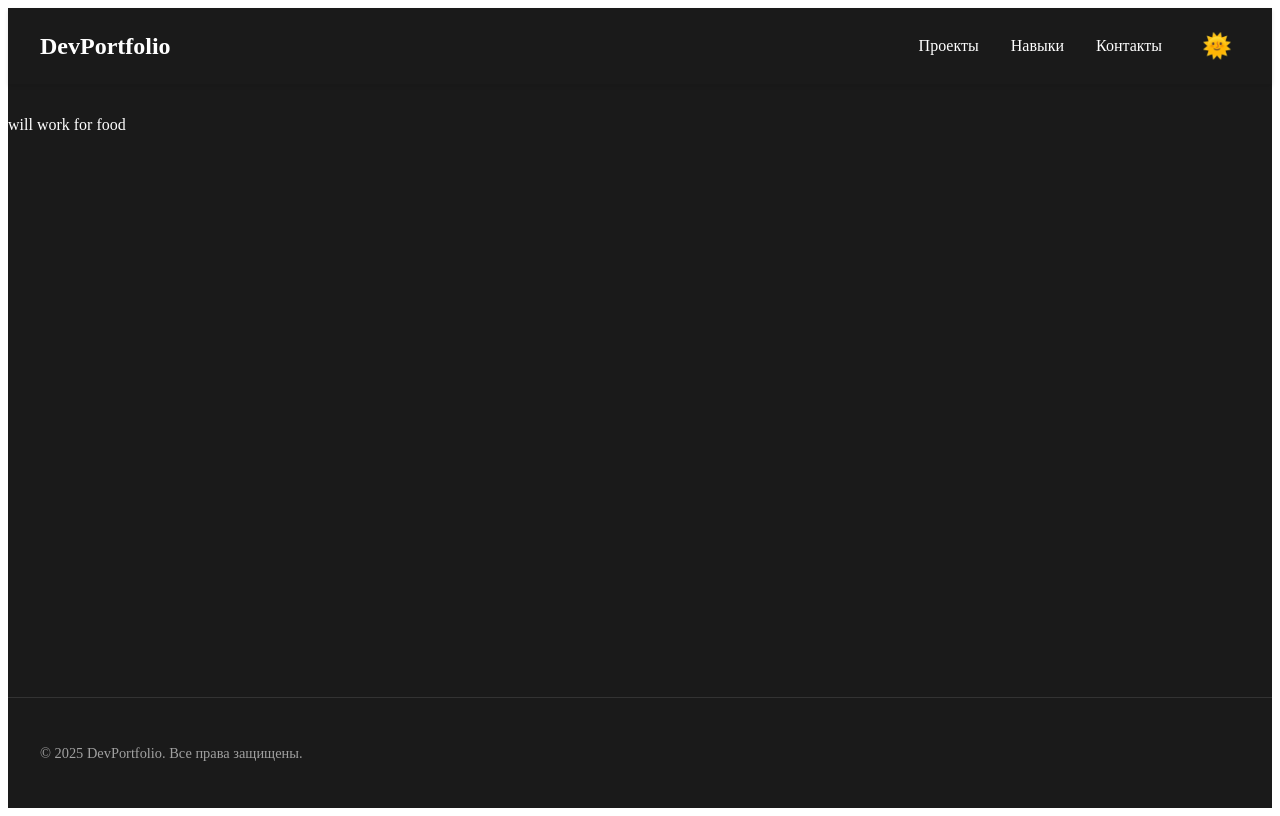
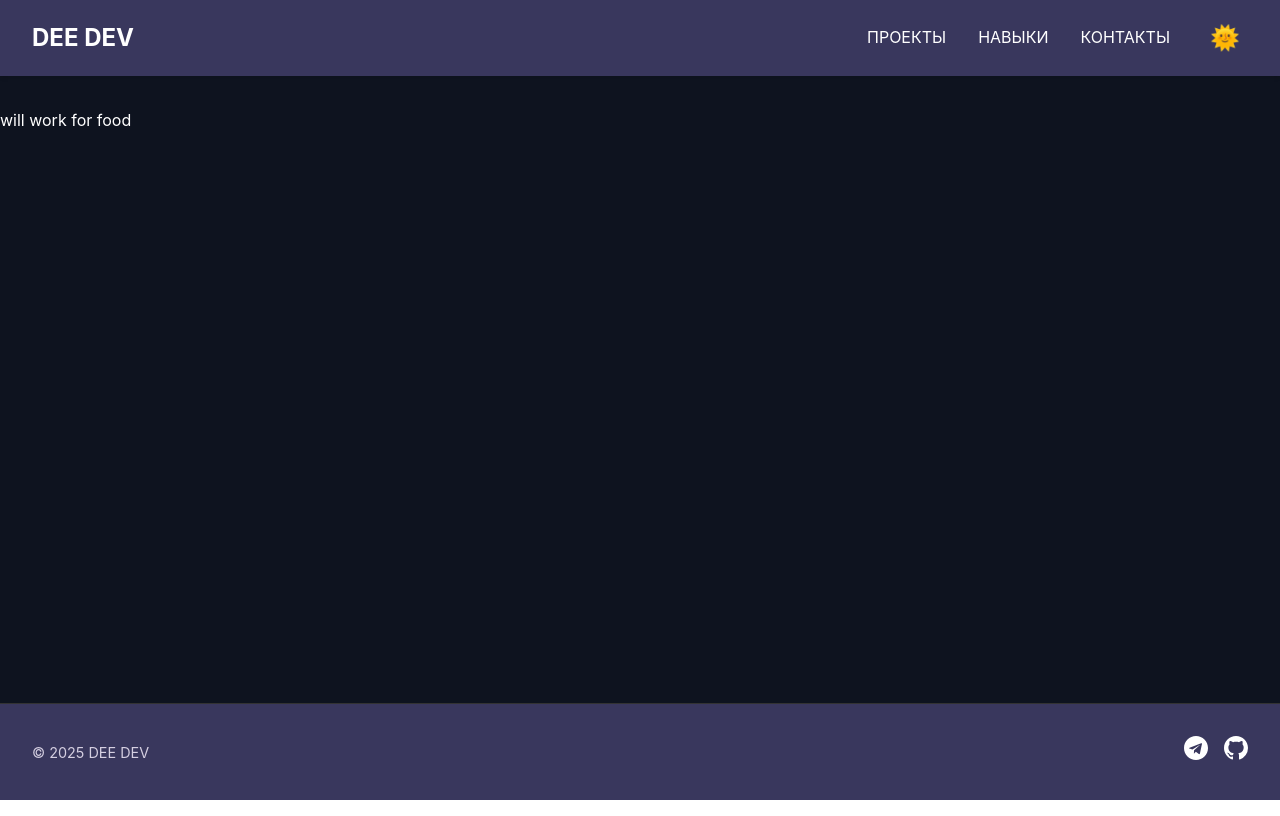
Before and after one commit to Deevoice/deedev, a Next.js app: page / in a window 1280 px wide. Built offline with nearby package versions, Linux system fonts and the light colour scheme.

Commit message:
basic changes

```diff
--- a/src/components/Footer.tsx
+++ b/src/components/Footer.tsx
@@ -14,18 +14,9 @@ const Footer: FC<FooterProps> = ({ isDarkTheme }) => {
             <div className={styles.container}>
                 <div className={styles.content}>
                     <p className={styles.copyright}>
-                        © {currentYear} DevPortfolio. Все права защищены.
+                        © {currentYear} DEE DEV
                     </p>
                     <div className={styles.socialLinks}>
-                        <Link
-                            href="https://github.com/deevoice"
-                            target="_blank"
-                            className={styles.socialLink}
-                        >
-                            <svg className={styles.icon} viewBox="0 0 24 24">
-                                <path d="M12 0C5.37 0 0 5.37 0 12c0 5.31 3.435 9.795 8.205 11.385.6.105.825-.255.825-.57 0-.285-.015-1.23-.015-2.235-3.015.555-3.795-.735-4.035-1.41-.135-.345-.72-1.41-1.23-1.695-.42-.225-1.02-.78-.015-.795.945-.015 1.62.87 1.845 1.23 1.08 1.815 2.805 1.305 3.495.99.105-.78.42-1.305.765-1.605-2.67-.3-5.46-1.335-5.46-5.925 0-1.305.465-2.385 1.23-3.225-.12-.3-.54-1.53.12-3.18 0 0 1.005-.315 3.3 1.23.96-.27 1.98-.405 3-.405s2.04.135 3 .405c2.295-1.56 3.3-1.23 3.3-1.23.66 1.65.24 2.88.12 3.18.765.84 1.23 1.92 1.23 3.225 0 4.605-2.805 5.625-5.475 5.925.435.375.81 1.095.81 2.22 0 1.605-.015 2.895-.015 3.3 0 .315.225.69.825.57A12.02 12.02 0 0024 12c0-6.63-5.37-12-12-12z" />
-                            </svg>
-                        </Link>
                         <Link
                             href="https://t.me/deevoice"
                             target="_blank"
@@ -36,6 +27,16 @@ const Footer: FC<FooterProps> = ({ isDarkTheme }) => {
                                 <path d="M12 0C5.373 0 0 5.373 0 12s5.373 12 12 12 12-5.373 12-12S18.627 0 12 0zm5.894 8.221l-1.97 9.28c-.145.658-.537.818-1.084.508l-3-2.21-1.446 1.394a.75.75 0 01-.53.207l.213-3.05 5.56-5.022c.24-.213-.054-.334-.373-.12l-6.86 4.326-2.96-.924c-.643-.203-.658-.643.136-.95l11.57-4.458c.538-.196 1.006.128.832.941z" />
                             </svg>
                         </Link>
+
+                        <Link
+                            href="https://github.com/deevoice"
+                            target="_blank"
+                            className={styles.socialLink}
+                        >
+                            <svg className={styles.icon} viewBox="0 0 24 24">
+                                <path d="M12 0C5.37 0 0 5.37 0 12c0 5.31 3.435 9.795 8.205 11.385.6.105.825-.255.825-.57 0-.285-.015-1.23-.015-2.235-3.015.555-3.795-.735-4.035-1.41-.135-.345-.72-1.41-1.23-1.695-.42-.225-1.02-.78-.015-.795.945-.015 1.62.87 1.845 1.23 1.08 1.815 2.805 1.305 3.495.99.105-.78.42-1.305.765-1.605-2.67-.3-5.46-1.335-5.46-5.925 0-1.305.465-2.385 1.23-3.225-.12-.3-.54-1.53.12-3.18 0 0 1.005-.315 3.3 1.23.96-.27 1.98-.405 3-.405s2.04.135 3 .405c2.295-1.56 3.3-1.23 3.3-1.23.66 1.65.24 2.88.12 3.18.765.84 1.23 1.92 1.23 3.225 0 4.605-2.805 5.625-5.475 5.925.435.375.81 1.095.81 2.22 0 1.605-.015 2.895-.015 3.3 0 .315.225.69.825.57A12.02 12.02 0 0024 12c0-6.63-5.37-12-12-12z" />
+                            </svg>
+                        </Link>
                     </div>
                 </div>
             </div>
--- a/src/components/Header.tsx
+++ b/src/components/Header.tsx
@@ -11,16 +11,16 @@ type HeaderProps = {
 const Header: FC<HeaderProps> = ({ isDarkTheme, toggleTheme }) => {
     const [isMenuOpen, setIsMenuOpen] = useState(false)
     const navLinks = [
-        { name: 'Проекты', href: '#projects' },
-        { name: 'Навыки', href: '#skills' },
-        { name: 'Контакты', href: '#contact' },
+        { name: 'ПРОЕКТЫ', href: '#projects' },
+        { name: 'НАВЫКИ', href: '#skills' },
+        { name: 'КОНТАКТЫ', href: '#contact' },
     ]
 
     return (
         <header className={`${styles.header} ${isDarkTheme ? styles.dark : ''}`}>
             <div className={styles.container}>
                 <Link href="/" className={styles.logo}>
-                    DevPortfolio
+                    DEE DEV
                 </Link>
 
                 <nav className={`${styles.nav} ${isMenuOpen ? styles.active : ''}`}>
--- a/src/components/Layout/Layout.module.css
+++ b/src/components/Layout/Layout.module.css
@@ -13,6 +13,6 @@
 
 
 .layout.dark {
-    background-color: #1a1a1a;
+    background-color: #0E131F;
     color: #ffffff;
 }
--- a/src/components/Layout/Layout.tsx
+++ b/src/components/Layout/Layout.tsx
@@ -2,9 +2,10 @@ import { FC, useState } from 'react'
 import Header from '@/components/Header'
 import Footer from '@/components/Footer'
 import styles from '@/components/Layout/Layout.module.css'
+import '@/styles/globals.css'
 
 const Layout: FC<{ children: React.ReactNode }> = ({ children }) => {
-    const [isDarkTheme, setIsDarkTheme] = useState(true) // Темная тема по умолчанию
+    const [isDarkTheme, setIsDarkTheme] = useState(true)
 
     const toggleTheme = () => {
         setIsDarkTheme(!isDarkTheme)
--- a/src/styles/Footer.module.css
+++ b/src/styles/Footer.module.css
@@ -5,7 +5,7 @@
 }
 
 .container {
-    max-width: 1200px;
+    max-width: 96vw;
     margin: 0 auto;
     padding: 0 2rem;
 }
@@ -23,7 +23,7 @@
 
 .socialLinks {
     display: flex;
-    gap: 1.5rem;
+    gap: 1rem;
 }
 
 .socialLink {
@@ -32,19 +32,25 @@
     transition: color 0.3s ease;
 }
 
-.socialLink:hover {
-    color: #2ecc71;
+.icon {
+    width: 24px;
+    height: 24px;
+    fill: currentColor;
 }
 
 .footer.dark {
-    background: #1a1a1a;
+    background: #39375D;
     border-color: #333;
 }
 
 .dark .copyright {
-    color: #a0a0a0;
+    color: #D5CFE1;
 }
 
 .dark .socialLink {
     color: #ffffff;
 }
+
+.socialLink:hover {
+    color: #D5CFE1;
+}
--- a/src/styles/Header.module.css
+++ b/src/styles/Header.module.css
@@ -7,7 +7,7 @@
 }
 
 .container {
-    max-width: 1200px;
+    max-width: 96vw;
     margin: 0 auto;
     padding: 1rem 2rem;
     display: flex;
@@ -35,7 +35,7 @@
 }
 
 .navLink:hover {
-    color: #2ecc71;
+    color: #b3b7c4;
 }
 
 .themeToggle {
@@ -54,9 +54,9 @@
     cursor: pointer;
 }
 
-/* Dark theme */
+
 .header.dark {
-    background: #1a1a1a;
+    background: #39375D;
 }
 
 .dark .logo,
@@ -65,7 +65,7 @@
 }
 
 .dark .navLink:hover {
-    color: #2ecc71;
+    color: #D5CFE1;
 }
 
 /* Mobile styles */
@@ -79,6 +79,7 @@
         background: #ffffff;
         flex-direction: column;
         padding: 2rem;
+        gap: 12px;
         transform: translateX(100%);
         transition: transform 0.3s ease;
     }
@@ -88,10 +89,18 @@
     }
 
     .dark .nav {
-        background: #1a1a1a;
+        background: #39375D;
+    }
+
+    .navLink {
+        background-color: #414274;
+        width: 100%;
+        padding: 12px 24px;
+        border-radius: 8px;
     }
 
     .menuButton {
         display: block;
+        color: #ffffff;
     }
 }
--- a/src/styles/globals.css
+++ b/src/styles/globals.css
@@ -1,9 +1,15 @@
 :root {
     --primary-color: #2ecc71;
+    --background-color: #0E131F;
 }
 
 html {
     scroll-behavior: smooth;
+    margin: 0;
+}
+
+* {
+    margin: 0;
 }
 
 body {
@@ -13,7 +19,7 @@ body {
 }
 
 .dark-theme {
-    background-color: #1a1a1a;
+    background-color: var(--background-color);
     color: #ffffff;
 }
 
```
